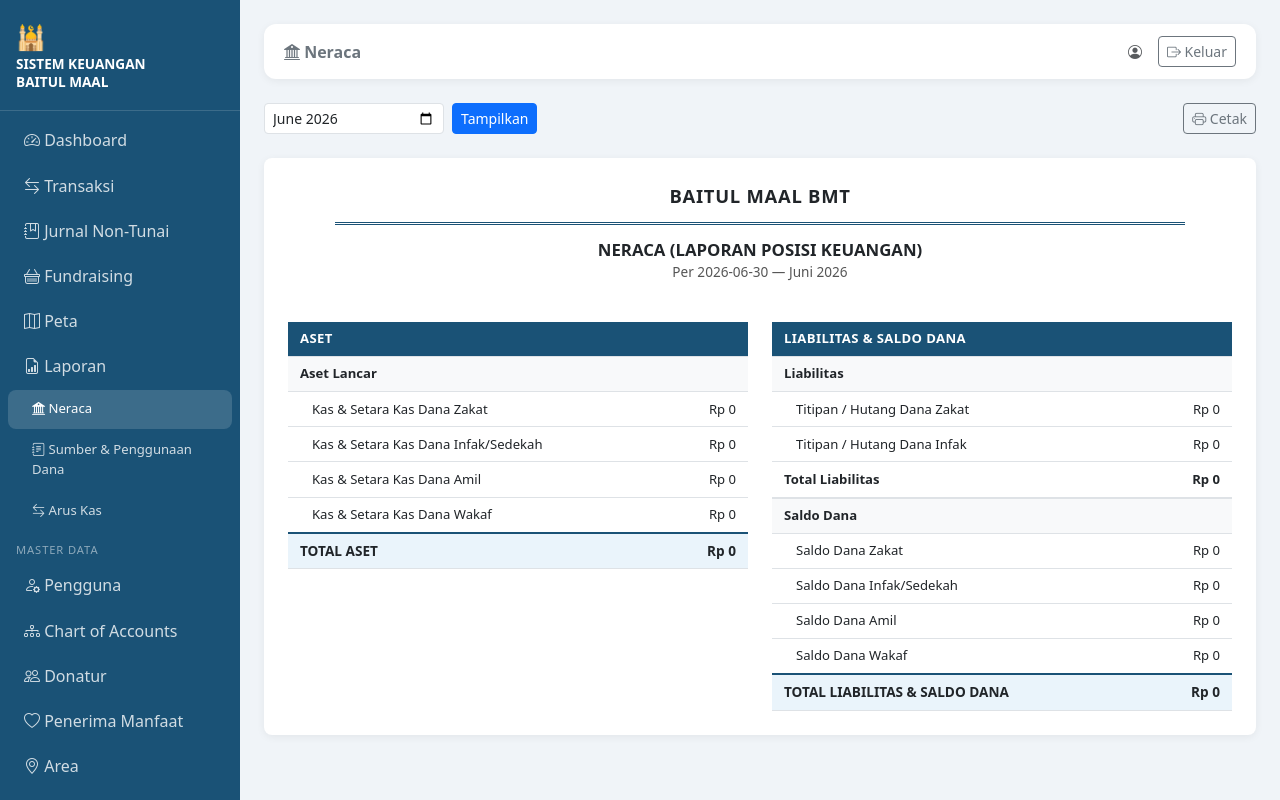
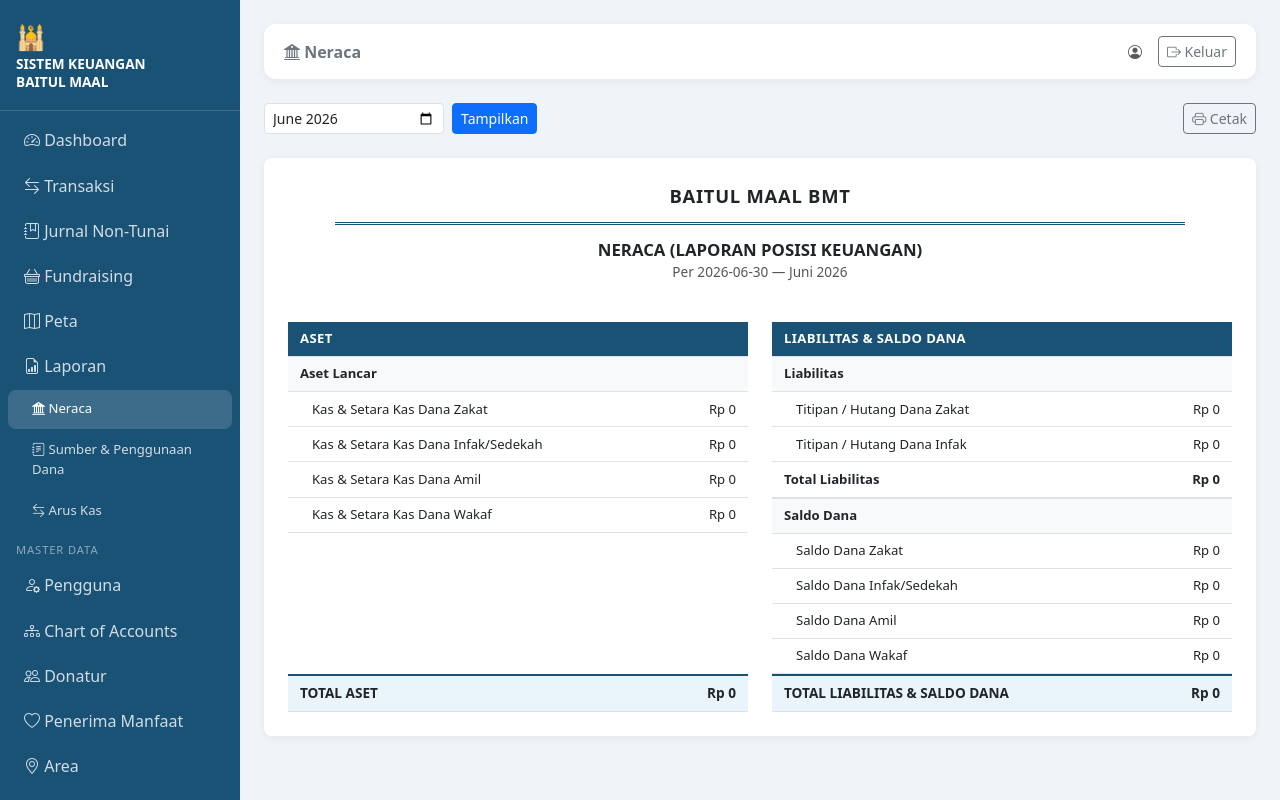
Before and after one commit to aguswib1308/siskeu-maal, a Flask app: page /admin/laporan/neraca in a window 1280 px wide. Run offline with Flask 3, Linux system fonts and the light colour scheme; the visitor is signed in with stand-in values (Sample User, id 1); data that the repository does not hold is empty.

Commit message:
Fix neraca: total aset dan liabilitas sejajar dengan flex layout
Co-Authored-By: Claude Opus 4.6 <noreply@anthropic.com>

```diff
--- a/templates/admin/laporan_neraca.html
+++ b/templates/admin/laporan_neraca.html
@@ -31,8 +31,9 @@
     <div class="report-period">Per {{ last_day }} — {{ bulan | bulan_label }}</div>
   </div>
 
-  <div class="row g-4 p-4">
-    <div class="col-md-6">
+  <div class="row g-4 p-4 align-items-stretch">
+    <div class="col-md-6 d-flex flex-column">
+      <div class="flex-grow-1">
         <table class="table table-sm report-table">
           <thead>
             <tr class="report-thead"><th colspan="2">ASET</th></tr>
@@ -49,6 +50,9 @@
             </tr>
             {% endfor %}
           </tbody>
+        </table>
+      </div>
+      <table class="table table-sm report-table mb-0">
         <tfoot>
           <tr class="report-total">
             <td>TOTAL ASET</td>
@@ -58,7 +62,8 @@
       </table>
     </div>
 
-    <div class="col-md-6">
+    <div class="col-md-6 d-flex flex-column">
+      <div class="flex-grow-1">
         <table class="table table-sm report-table">
           <thead>
             <tr class="report-thead"><th colspan="2">LIABILITAS & SALDO DANA</th></tr>
@@ -86,6 +91,9 @@
             </tr>
             {% endfor %}
           </tbody>
+        </table>
+      </div>
+      <table class="table table-sm report-table mb-0">
         <tfoot>
           <tr class="report-total">
             <td>TOTAL LIABILITAS & SALDO DANA</td>
```
Lines whose indentation alone changed are shown as unchanged.
